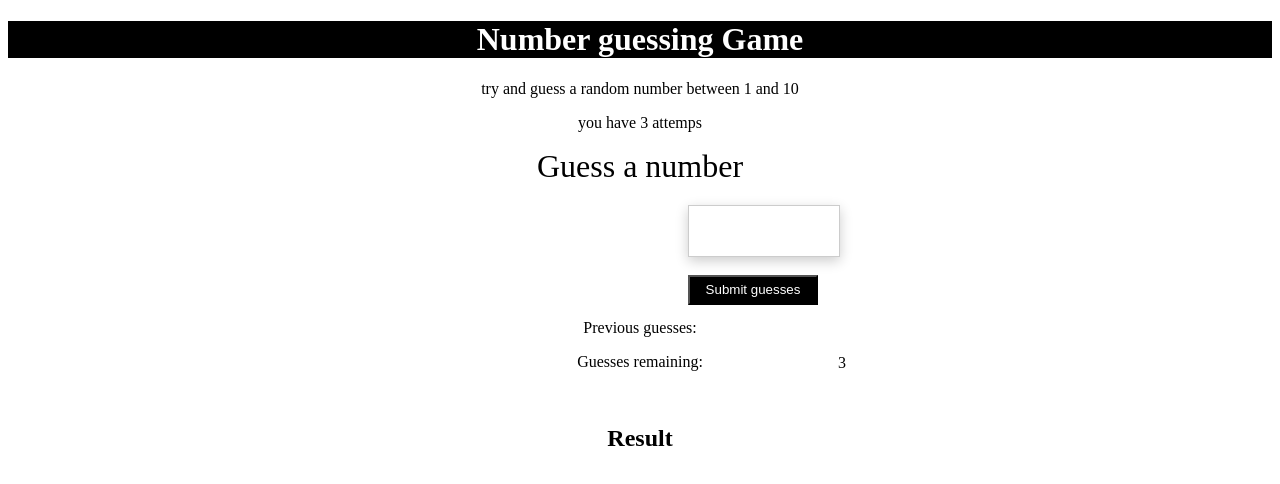
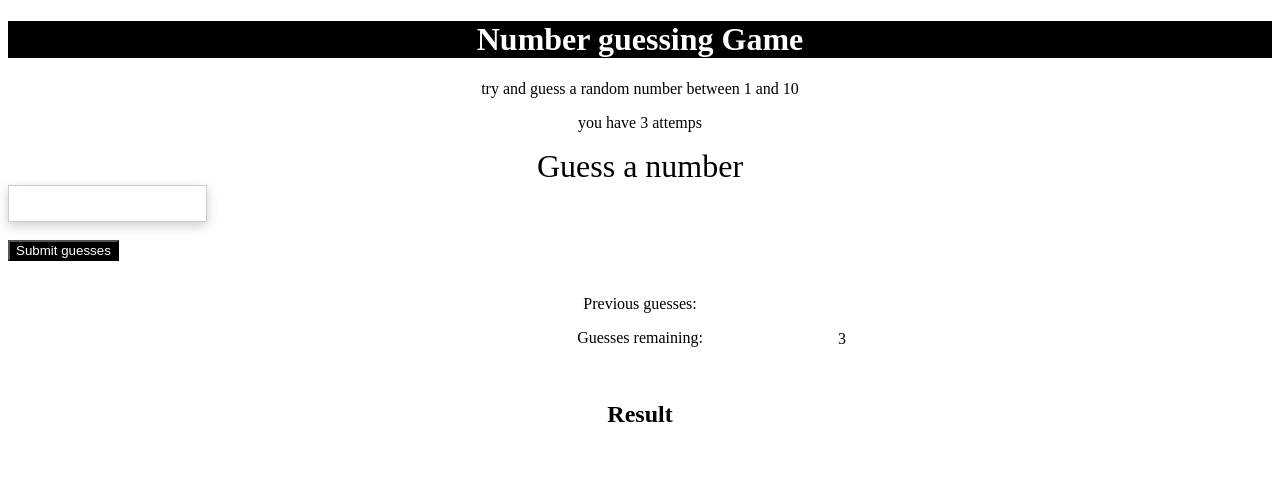
Before and after one commit to syedjani3012/Javascript, a plain HTML site: page index.html in a window 1280 px wide. Drawn offline with Linux system fonts and the light colour scheme.

Commit message:
Update styles.css

```diff
--- a/styles.css
+++ b/styles.css
@@ -9,15 +9,6 @@
 #main{
     text-align: center;
     font-size: xx-large;
-}
-input{
-    position: relative;
-    top: 20px;
-    left: 680px;
-    height: 30px;
-    width: 130px;
-    background-color: white;
-    color: black;
 }
 input.subt{
     background-color: black;
```
